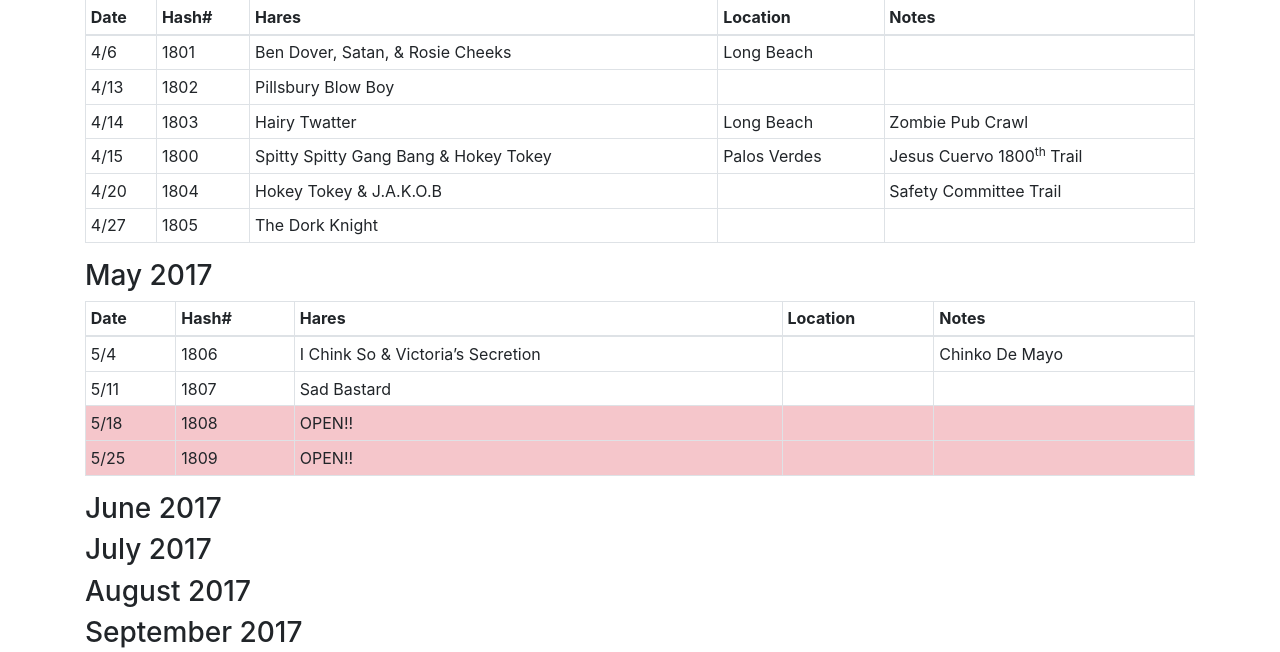
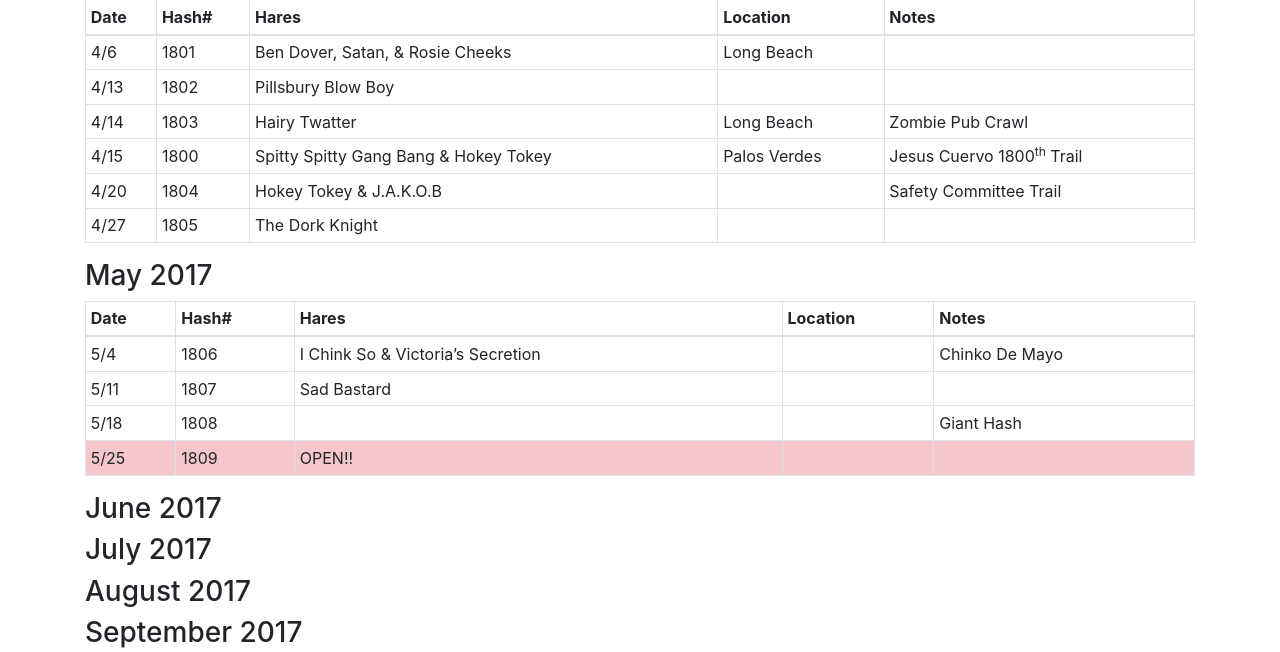
Before and after one commit to LBH3/lbh3.org, a PHP site: page /hareline/hareline.php in a window 1280 px wide. Shown: the part 1113-1765 px from the top of the page. Run offline with PHP 8.4, Linux system fonts and the light colour scheme; some libraries are stand-ins or nearby versions.

Commit message:
Update the Hareline

```diff
--- a/hareline/hareline.php
+++ b/hareline/hareline.php
@@ -226,12 +226,12 @@
 						<td></td>
 						<td></td>
 					</tr>
-					<tr class="table-danger">
+					<tr>
 						<td>5/18</td>
 						<td>1808</td>
-						<td> OPEN!!</td>
 						<td></td>
 						<td></td>
+						<td>Giant Hash</td>
 					</tr>
 					<tr class="table-danger">
 						<td>5/25</td>
```
